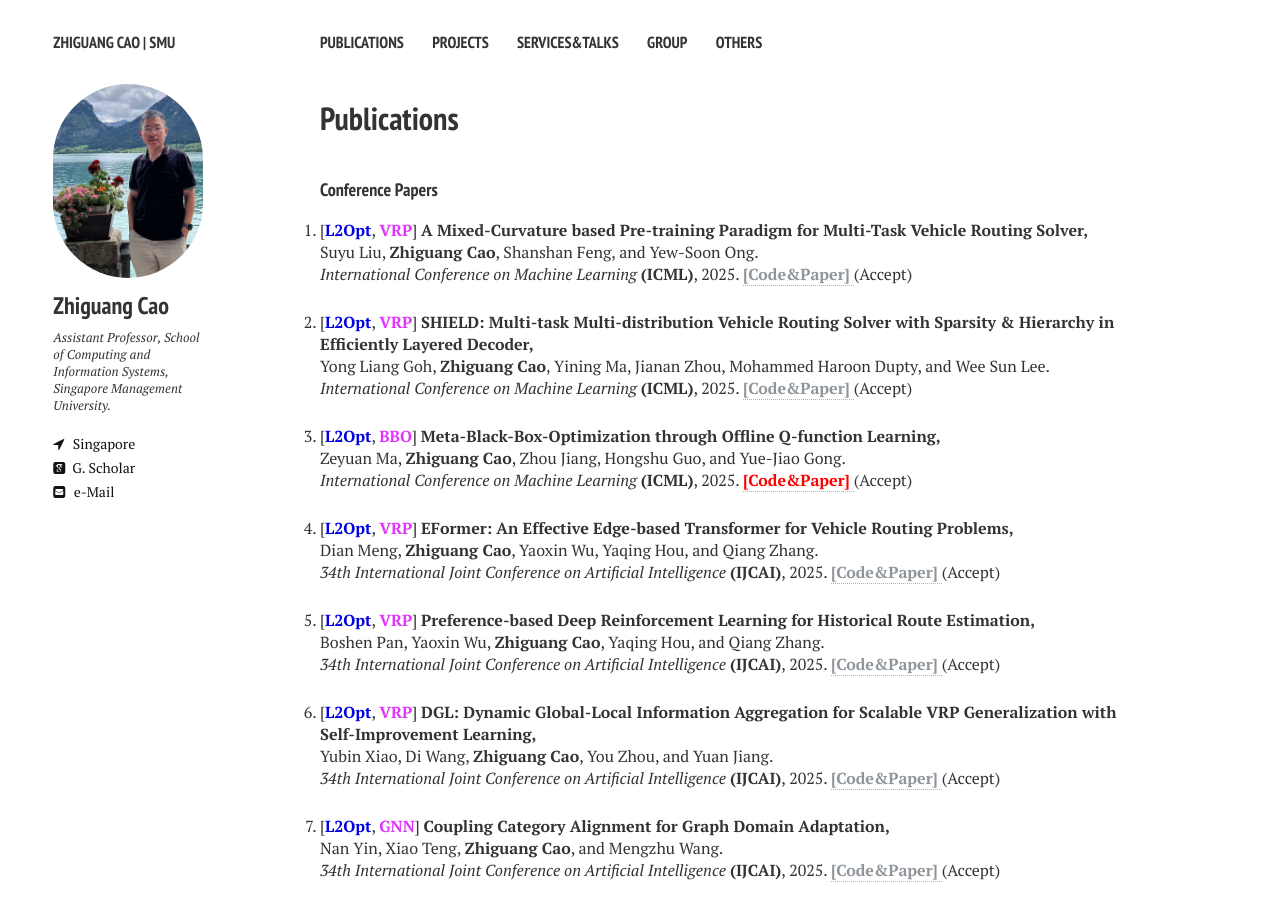
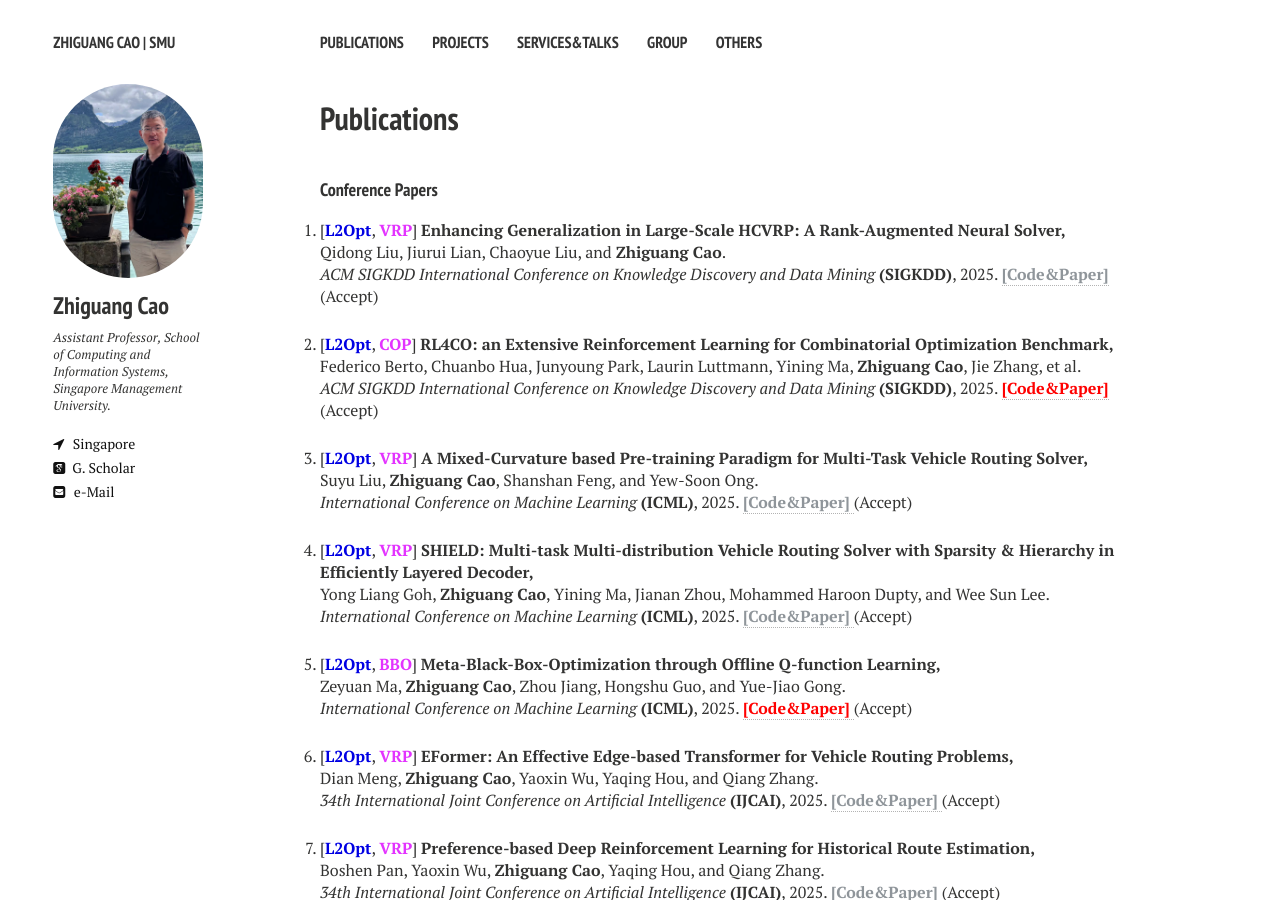
Before and after one commit to zhiguangcaosg/zhiguangcaosg.github.io, a Jekyll site: the page built from publications.md, in a window 1280 px wide and 900 px high. Built offline with Jekyll 4.4.1, drawn with Linux system fonts in a browser that asks for light colours; nearby versions of some CDN libraries.

Commit message:
Update publications.html

```diff
--- a/_layouts/publications.html
+++ b/_layouts/publications.html
@@ -89,6 +89,22 @@ div.bibtex pre { font-size: 75%; overflow: auto;  width: 100%; padding: 0em 0em;
 
     <!-- Item: Caelles2016 -->
 <ol style="padding-left:0px;">
+
+<li>
+<p>
+[<font color="#0000E3"><b>L2Opt</b></font>, <font color="#E333FF"><b>VRP</b></font>] <b>Enhancing Generalization in Large-Scale HCVRP: A Rank-Augmented Neural Solver,</b>
+<br> Qidong Liu, Jiurui Lian, Chaoyue Liu, and <b>Zhiguang Cao</b>.<br>
+<i>ACM SIGKDD International Conference on Knowledge Discovery and Data Mining</i> <b>(SIGKDD)</b>, 2025. <a href="https://zhiguangcaosg.github.io/publications/"> <font color="#8F959A"><b>[Code&Paper]</b> </font></a> (Accept)
+</p>
+</li>
+
+<li>
+<p>
+[<font color="#0000E3"><b>L2Opt</b></font>, <font color="#E333FF"><b>COP</b></font>] <b> RL4CO: an Extensive Reinforcement Learning for Combinatorial Optimization Benchmark,</b>
+<br> Federico Berto, Chuanbo Hua, Junyoung Park, Laurin Luttmann, Yining Ma, <b>Zhiguang Cao</b>, Jie Zhang, et al.<br>
+<i>ACM SIGKDD International Conference on Knowledge Discovery and Data Mining</i> <b>(SIGKDD)</b>, 2025. <a href="https://github.com/ai4co/rl4co" target="_blank"> <font color="#FF0000"><b>[Code&Paper]</b> </font></a> (Accept)
+</p>
+</li>
 
 <li>
 <p>
```
